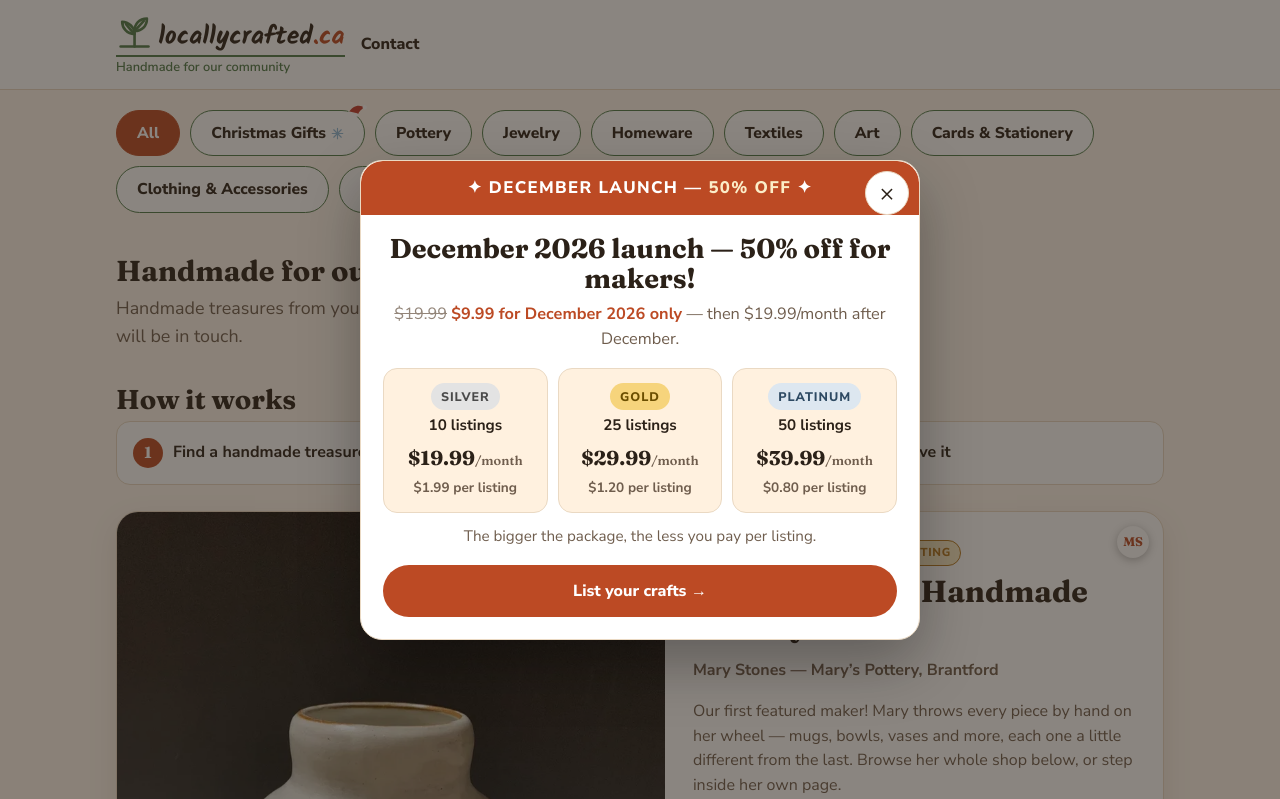
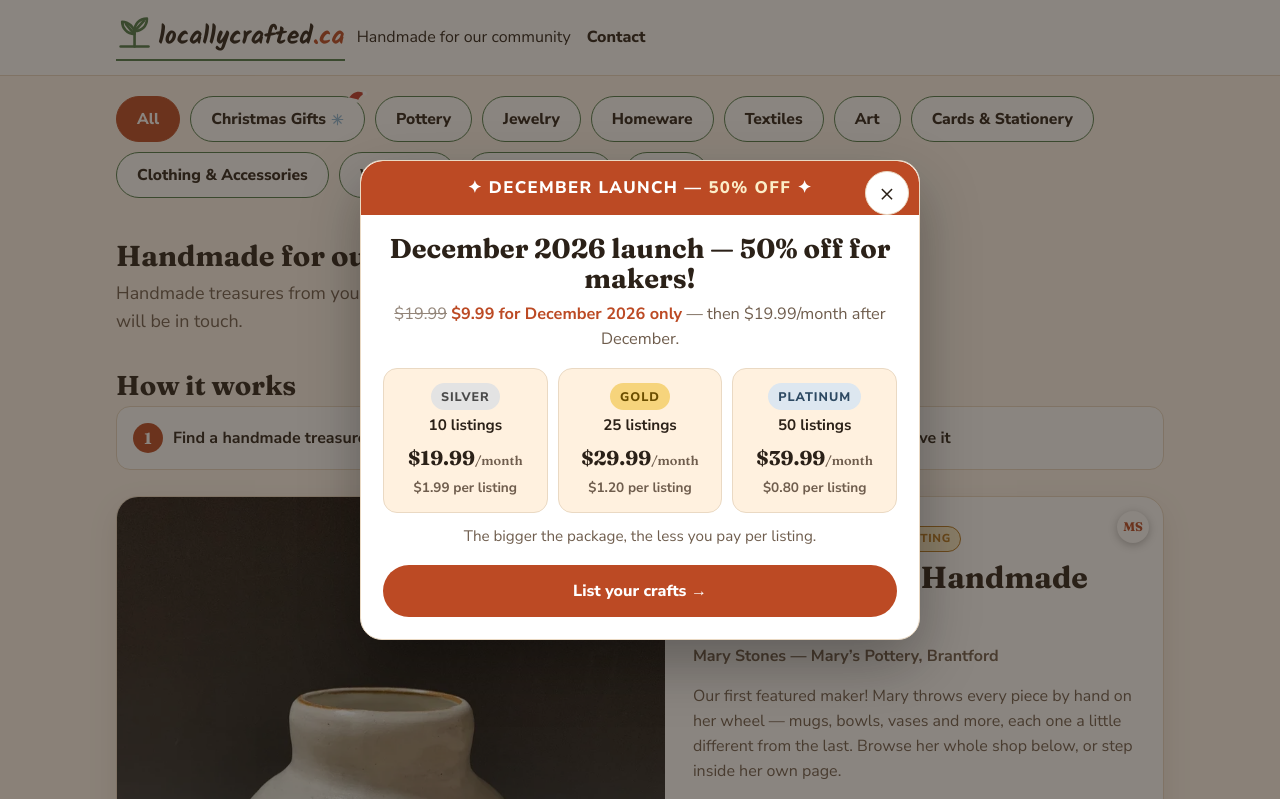
Before and after one commit to airdroplookout/Yasmines-local-market, a plain HTML site: page index.html in a window 1280 px wide. Shown: the top 799 px of the page. Drawn offline with Linux system fonts and the light colour scheme; no server answers.

Commit message:
Header: tagline centred in topbar middle, logo left, Contact right — index.html

```diff
--- a/index.html
+++ b/index.html
@@ -16,10 +16,8 @@
 
 <header class="topbar">
   <div class="topbar-inner">
-    <div class="brand-lockup">
-      <a class="brand" href="#" onclick="showView(1);return false;"><svg viewBox="0 0 24 24" fill="none" stroke="currentColor" stroke-width="1.7" stroke-linecap="round" stroke-linejoin="round" aria-hidden="true"><path d="M12 13C7 13 4 9 4 5c4 0 8 3.5 8 8Z"/><path d="M12 11c0-4.5 3-8 8-8 0 5-3.5 8-8 8Z"/><path d="M11 12 6.5 6.5"/><path d="M13 10l5-5.5"/><path d="M12 21V11"/><path d="M3 21h18"/></svg>locallycrafted<span>.ca</span></a>
-      <span class="brand-tagline">Handmade for our community</span>
-    </div>
+    <a class="brand" href="#" onclick="showView(1);return false;"><svg viewBox="0 0 24 24" fill="none" stroke="currentColor" stroke-width="1.7" stroke-linecap="round" stroke-linejoin="round" aria-hidden="true"><path d="M12 13C7 13 4 9 4 5c4 0 8 3.5 8 8Z"/><path d="M12 11c0-4.5 3-8 8-8 0 5-3.5 8-8 8Z"/><path d="M11 12 6.5 6.5"/><path d="M13 10l5-5.5"/><path d="M12 21V11"/><path d="M3 21h18"/></svg>locallycrafted<span>.ca</span></a>
+    <span class="topbar-tagline">Handmade for our community</span>
     <a class="topnav-link" href="contact.html">Contact</a>
   </div>
 </header>
```
